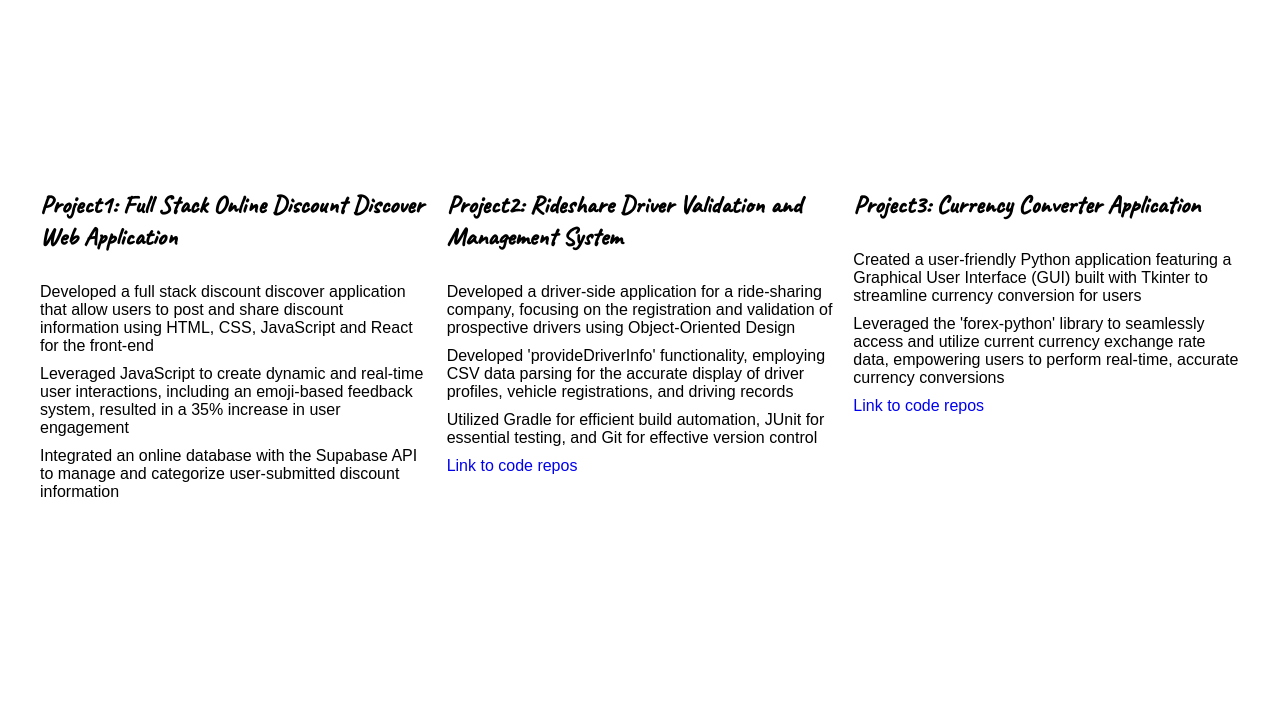
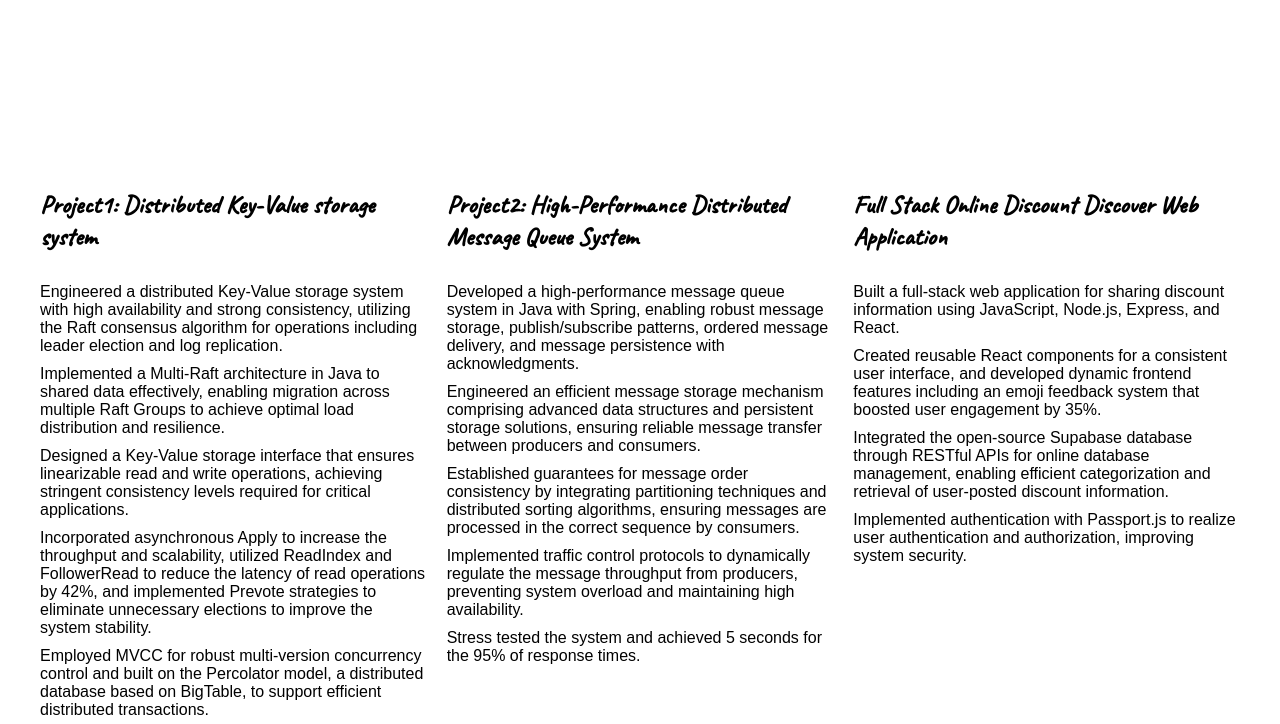
Before and after one commit to Ruoyan114/RuoyanPersonalWebsite, a plain HTML site: page projects/index.html in a window 1280 px wide. Shown: the part 76-800 px from the top of the page. Drawn offline with Linux system fonts and the light colour scheme.

Commit message:
update projects

```diff
--- a/projects/index.html
+++ b/projects/index.html
@@ -25,52 +25,74 @@
 <section>
     <div class="projects-text">
         <div class="project1">
-            <h2 class="project-title">Project1: Full Stack Online Discount Discover Web Application</h2>
+            <h2 class="project-title">Project1: Distributed Key-Value storage system</h2>
             <ul class="project1-description">
-                <li>Developed a full stack discount discover application that allow users to post and share discount
-                    information using HTML, CSS, JavaScript and React for the front-end
+                <li>Engineered a distributed Key-Value storage system with high availability and strong consistency,
+                    utilizing the Raft consensus algorithm for operations including leader election and log replication.
                 </li>
-                <li>Leveraged JavaScript to create dynamic and real-time user interactions, including an emoji-based
-                    feedback system, resulted in a 35% increase in user engagement
+                <li>Implemented a Multi-Raft architecture in Java to shared data effectively, enabling migration
+                    across multiple Raft Groups to achieve optimal load distribution and resilience.
                 </li>
-                <li>Integrated an online database with the Supabase API to manage and categorize user-submitted discount
-                    information
+                <li>Designed a Key-Value storage interface that ensures linearizable read and write operations,
+                    achieving stringent consistency levels required for critical applications.
+                </li>
+                <li>
+                    Incorporated asynchronous Apply to increase the throughput and scalability, utilized ReadIndex
+                    and FollowerRead to reduce the latency of read operations by 42%, and implemented Prevote strategies
+                    to eliminate unnecessary elections to improve the system stability.
+                </li>
+                <li>
+                    Employed MVCC for robust multi-version concurrency control and built on the Percolator model, a
+                    distributed database based on BigTable, to support efficient distributed transactions.
                 </li>
             </ul>
         </div>
 
         <div class="project2">
-            <h2 class="project-title">Project2: Rideshare Driver Validation and Management System</h2>
+            <h2 class="project-title">Project2: High-Performance Distributed Message Queue System</h2>
             <ul class="project2-description">
-                <li>Developed a driver-side application for a ride-sharing company, focusing on the registration and
-                    validation of prospective drivers using Object-Oriented Design
+                <li>Developed a high-performance message queue system in Java with Spring, enabling robust message storage,
+                    publish/subscribe patterns, ordered message delivery, and message persistence with acknowledgments.
                 </li>
-                <li>Developed 'provideDriverInfo' functionality, employing CSV data parsing for the accurate display of
-                    driver profiles, vehicle registrations, and driving records
+                <li>Engineered an efficient message storage mechanism comprising advanced data structures and persistent
+                    storage solutions, ensuring reliable message transfer between producers and consumers.
                 </li>
-                <li>Utilized Gradle for efficient build automation, JUnit for essential testing, and Git for effective
-                    version control
+                <li>Established guarantees for message order consistency by integrating partitioning techniques and distributed
+                    sorting algorithms, ensuring messages are processed in the correct sequence by consumers.
+                </li>
+                <li>
+                    Implemented traffic control protocols to dynamically regulate the message throughput from producers, preventing
+                    system overload and maintaining high availability.
+                </li>
+                <li>
+                    Stress tested the system and achieved 5 seconds for the 95% of response times.
                 </li>
             </ul>
-            <div class="project2-code-link">
+            <!-- <div class="project2-code-link">
                 <a href="https://github.com/Ruoyan114/RideShareSystem-Prospective-Drivers-Validator-and-Simulator.git">Link
                     to code repos</a>
-            </div>
+            </div> -->
         </div>
 
         <div class="project3">
-            <h2 class="project-title">Project3: Currency Converter Application</h2>
+            <h2 class="project-title">Full Stack Online Discount Discover Web Application</h2>
             <ul class="project3-description">
-                <li>Created a user-friendly Python application featuring a Graphical User Interface (GUI) built with Tkinter
-                    to streamline currency conversion for users
+                <li>Built a full-stack web application for sharing discount information using JavaScript, Node.js, Express, and React.
                 </li>
-                <li>Leveraged the 'forex-python' library to seamlessly access and utilize current currency exchange rate
-                    data, empowering users to perform real-time, accurate currency conversions
+                <li>Created reusable React components for a consistent user interface, and developed dynamic frontend features including
+                     an emoji feedback system that boosted user engagement by 35%.
+                </li>
+                <li>
+                    Integrated the open-source Supabase database through RESTful APIs for online database management, enabling efficient
+                    categorization and retrieval of user-posted discount information.
+                </li>
+                <li>
+                    Implemented authentication with Passport.js to realize user authentication and authorization, improving system security.
                 </li>
             </ul>
-            <div class="project3-code-link">
+            <!-- <div class="project3-code-link">
                 <a href="https://github.com/Ruoyan114/Currency-Converter.git">Link to code repos</a>
-            </div>
+            </div> -->
 
         </div>
     </div>
```
Also changed, not shown: index.html (+2 -2 lines), summary.txt (deleted).
